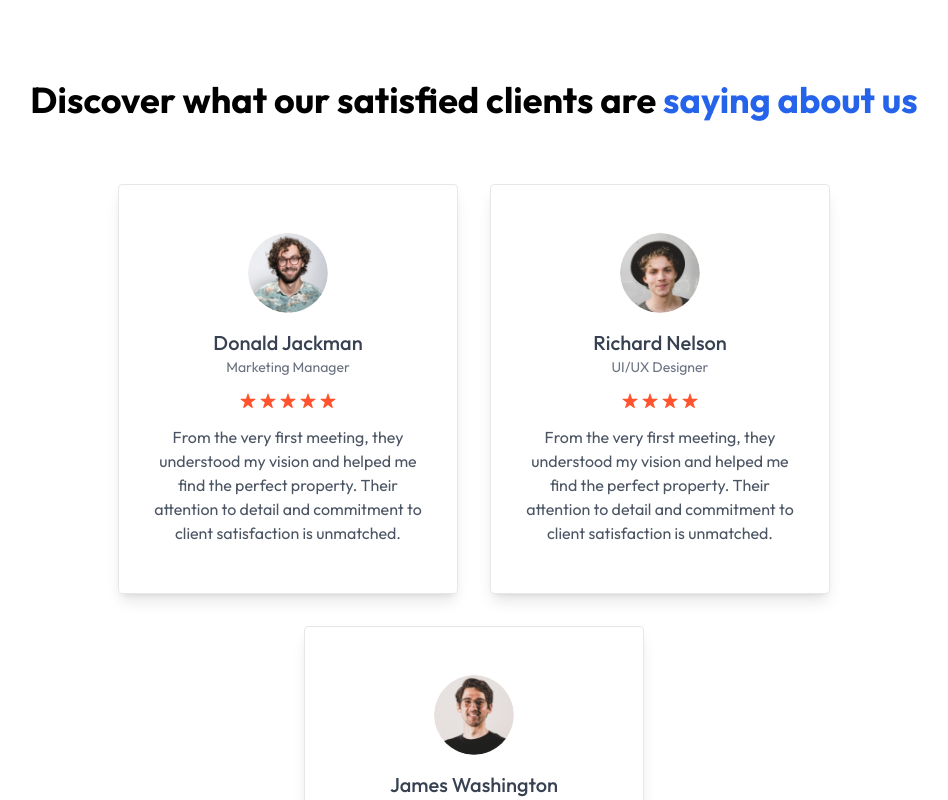
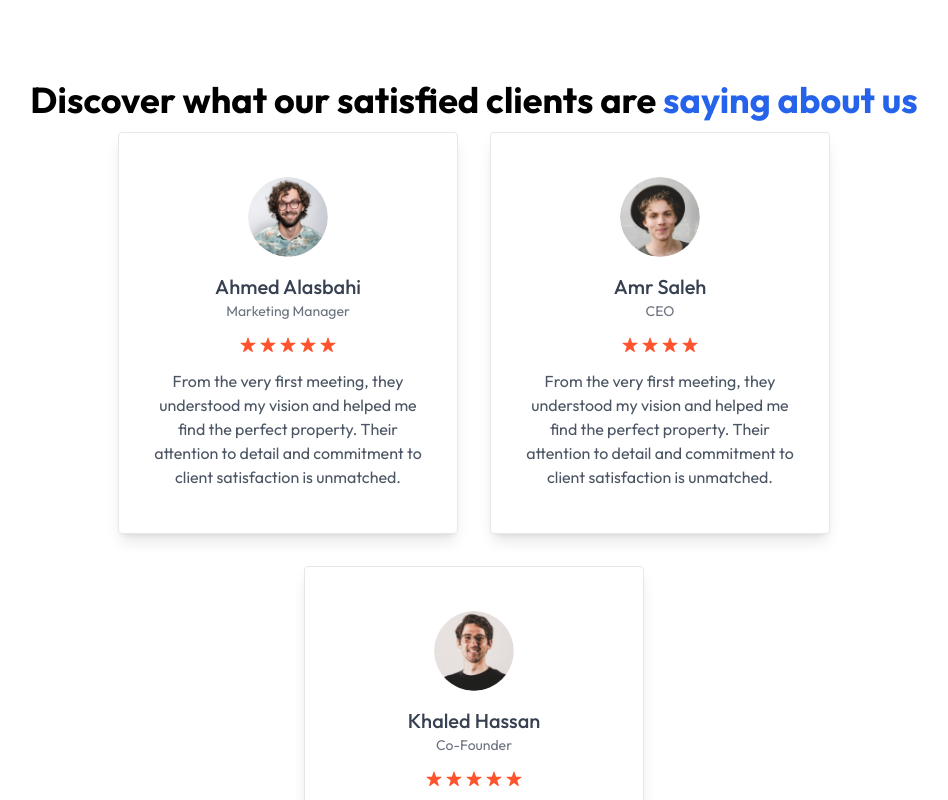
Before and after one commit to Sharaf-19/Deal_Logistics, a React (Vite) app: page / in a window 1280 px wide. Shown: the part 2380-3180 px from the top of the page, without its empty margins (166-1114 px from the left). Built offline with nearby package versions, Linux system fonts and the light colour scheme.

Commit message:
minor changes on testimonial page

```diff
--- a/src/assets/assets.ts
+++ b/src/assets/assets.ts
@@ -96,26 +96,26 @@ export const servicesData = [
 export const testimonialsData = [
   // Add your testimonial data here
   {
-    name: 'Donald Jackman',
+    name: 'Ahmed Alasbahi',
     title: 'Marketing Manager',
     image: profile_img_1,
-    alt: 'Portrait of Donald Jackman',
+    alt: 'Portrait of ahmed',
     rating: 5,
     text: 'From the very first meeting, they understood my vision and helped me find the perfect property. Their attention to detail and commitment to client satisfaction is unmatched.',
   },
   {
-    name: 'Richard Nelson',
-    title: 'UI/UX Designer',
+    name: 'Amr Saleh',
+    title: 'CEO',
     image: profile_img_2,
-    alt: 'Portrait of Richard Nelson',
+    alt: 'Portrait of amr',
     rating: 4,
     text: 'From the very first meeting, they understood my vision and helped me find the perfect property. Their attention to detail and commitment to client satisfaction is unmatched.',
   },
   {
-    name: 'James Washington',
+    name: 'Khaled Hassan',
     title: 'Co-Founder',
     image: profile_img_3,
-    alt: 'Portrait of James Washington',
+    alt: 'Portrait of khaled',
     rating: 5,
     text: 'From the very first meeting, they understood my vision and helped me find the perfect property. Their attention to detail and commitment to client satisfaction is unmatched.',
   },
--- a/src/components/Testimonials.tsx
+++ b/src/components/Testimonials.tsx
@@ -10,16 +10,16 @@ const Testimonials = () => {
       viewport={{ once: true }}
       className='container mx-auto py-10 lg:px-32 w-full overflow-hidden'
       id='Testimonials'>
-      <h1 className='text-2xl sm:text-4xl font-bold mb-2 text-center'>
+      <h1 className='text-2xl sm:text-4xl font-bold mb-3 text-center'>
         Discover what our satisfied clients are{' '}
         <span className='font-bold text-blue-600'>saying about us</span>
       </h1>
 
-      <div className='flex flex-wrap justify-center gap-8 mt-16'>
+      <div className='flex flex-wrap justify-center gap-8 mt-18'>
         {testimonialsData.map((testimonial, index) => (
           <div
             key={index}
-            className='max-w-[340px] border shadow-lg rounded px-8 py-12 text-center'>
+            className='max-w-[340px] border shadow-lg rounded px-8 py-11 text-center'>
             <img
               src={testimonial.image}
               alt={testimonial.alt}
```
